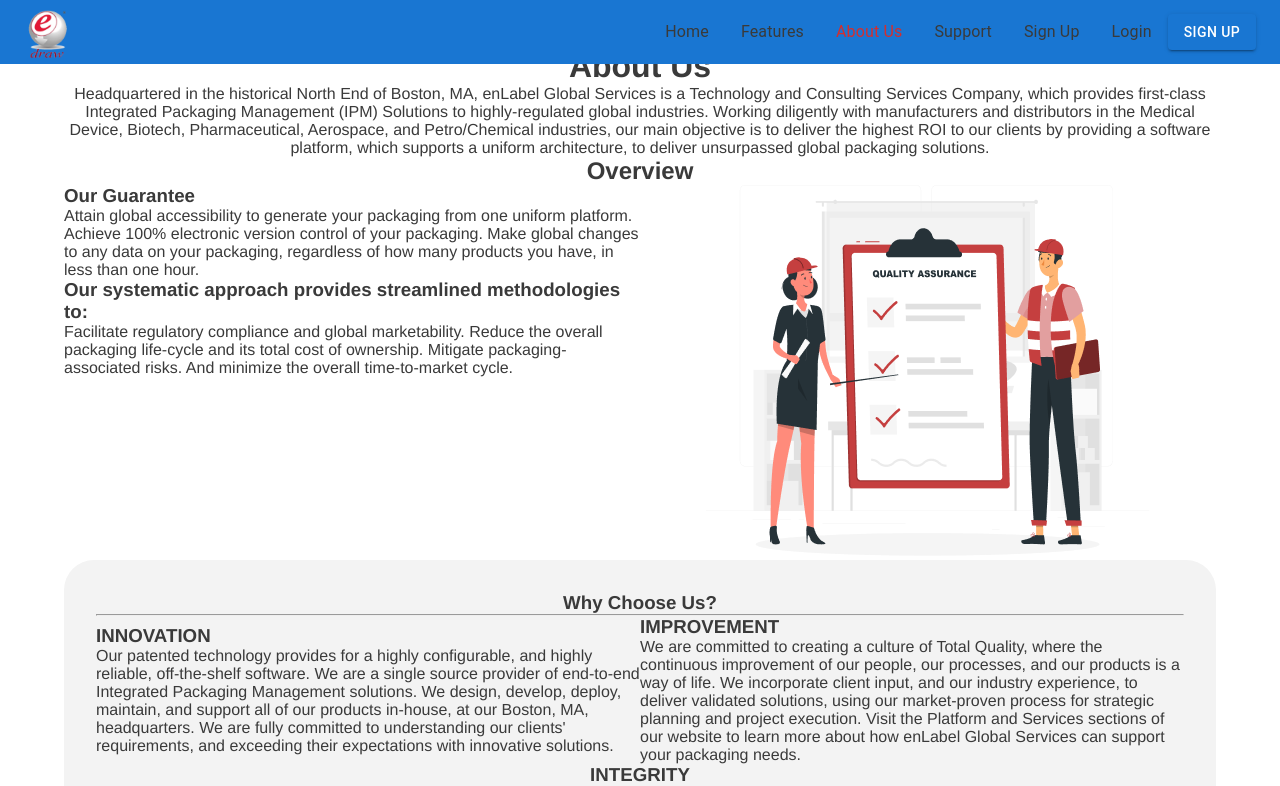
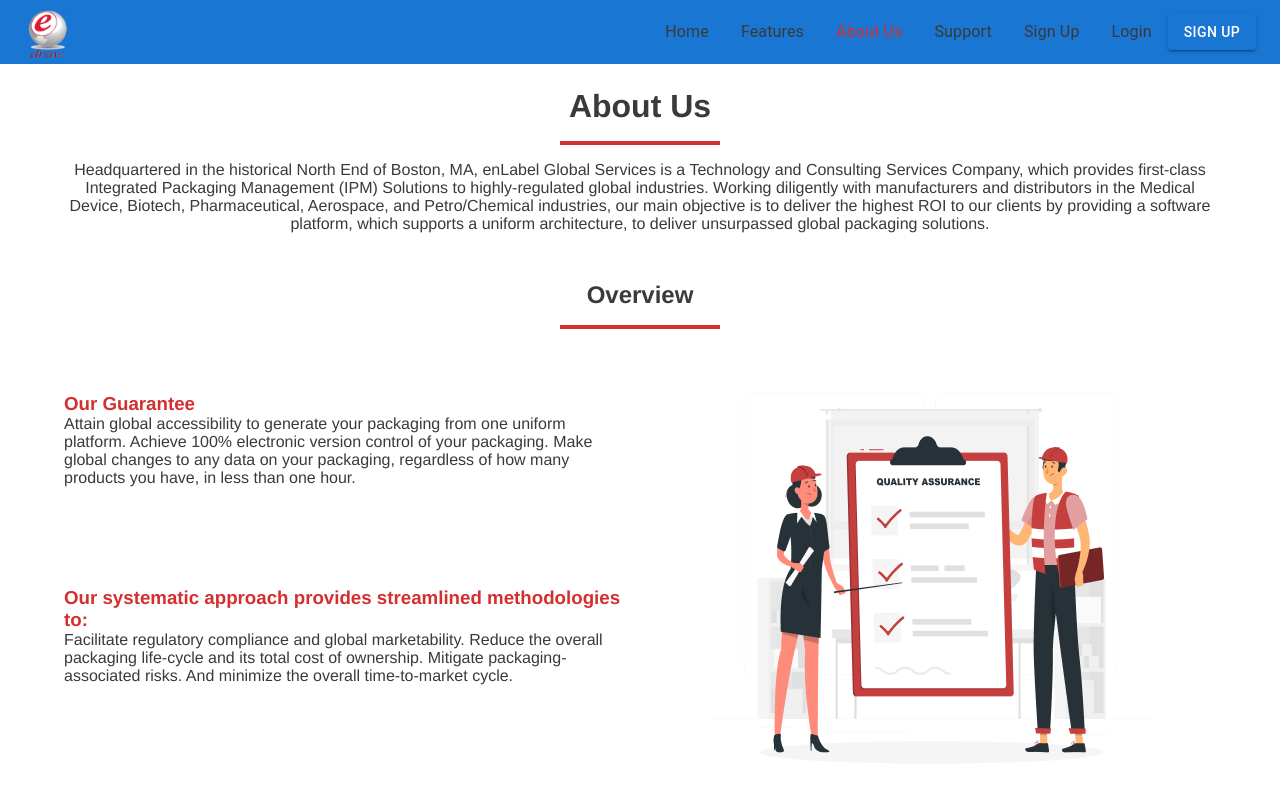
Before and after one commit to jason-ie/eDrawAuth, a Next.js app in the folder webapp/: page /about in a window 1280 px wide. Shown: the top 786 px of the page. Built offline with nearby package versions, Linux system fonts and the light colour scheme.

Commit message:
about page css

```diff
--- a/webapp/pages/about.css
+++ b/webapp/pages/about.css
@@ -6,6 +6,27 @@
     padding: 2rem;
 }
 
+
+.container {
+    max-width: 1400px;
+    place-items: center;
+    place-content: center;
+    padding: 2.5rem 0rem;
+}
 .text-center{
     text-align: center;
 }
+
+.hr{
+    height: 4px;
+    background-color: #D32F2F;
+    border: none;
+    width: 10rem;
+    margin-top: 1rem;
+    margin-bottom: 1rem;
+    place-self: center;
+}
+
+.red-text{
+    color: #D32F2F;
+}
--- a/webapp/pages/about.js
+++ b/webapp/pages/about.js
@@ -18,9 +18,10 @@
   return (
     <>
       <Container className='container'>
-        <Grid container>
+        <Grid container rowSpacing={6} columnSpacing={2}>
           <Grid size={12} className="text-center">
             <h1>About Us</h1>
+            <hr className='hr'></hr>
             <p>
               Headquartered in the historical North End of Boston, MA, enLabel Global Services is a Technology and Consulting Services Company, which provides first-class Integrated Packaging Management (IPM) Solutions to highly-regulated global industries.
               Working diligently with manufacturers and distributors in the Medical Device, Biotech, Pharmaceutical, Aerospace, and Petro/Chemical industries, our main objective is to deliver the highest ROI to our clients by providing a software platform, which supports a uniform architecture, to deliver unsurpassed global packaging solutions.
@@ -28,16 +29,19 @@
           </Grid>
           <Grid className="text-center" size={12} >
             <h2>Overview</h2>
+            <hr className='hr'></hr>
           </Grid>
-          <Grid size={{ xs: 12, sm: 12, md: 6, lg: 6, xl: 6 }}>
-            <div>
-              <h3>Our Guarantee</h3>
+          <Grid container size={{ xs: 12, sm: 12, md: 6, lg: 6, xl: 6 }} rowSpacing={2}>
+              <Grid>
+              <h3 className='red-text'>Our Guarantee</h3>
               <p>
                 Attain global accessibility to generate your packaging from one uniform platform.
                 Achieve 100% electronic version control of your packaging.
                 Make global changes to any data on your packaging, regardless of how many products you have, in less than one hour.
               </p>
-              <h3>
+              </Grid>
+              <Grid>
+              <h3 className='red-text'>
                 Our systematic approach provides streamlined methodologies to:
               </h3>
               <p>
@@ -46,7 +50,7 @@
                 Mitigate packaging-associated risks.
                 And minimize the overall time-to-market cycle.
               </p>
-            </div>
+              </Grid>
           </Grid>
           <Grid className="text-center" size={{ xs: 12, sm: 12, md: 6, lg: 6, xl: 6 }}>
             <img src='/vector18.png' />
@@ -54,11 +58,11 @@
           <Grid container className="grey-card">
             <Grid className="text-center" size={12} >
               <h3>Why Choose Us?</h3>
-              <hr></hr>
+              <hr className='hr'></hr>
             </Grid>
             <Grid size={{ xs: 12, sm: 12, md: 6, lg: 6, xl: 6 }}>
               <div>
-                <h3>
+                <h3 className='red-text'>
                   INNOVATION
                 </h3>
                 <p>
@@ -68,9 +72,9 @@
                 </p>
               </div>
             </Grid>
-            <Grid  size={{ xs: 12, sm: 12, md: 6, lg: 6, xl: 6 }}>
+            <Grid  size={{ xs: 12, sm: 12, md: 6, lg: 6, xl: 6 }} >
               <div>
-                <h3>
+                <h3 className='red-text'>
                   IMPROVEMENT
                 </h3>
                 <p>
@@ -81,7 +85,7 @@
               </div>
             </Grid>
             <Grid className="text-center" size={12}>
-              <h3>INTEGRITY</h3>
+              <h3 className='red-text'>INTEGRITY</h3>
             </Grid>
             <Grid className="text-center" size={12}>
               <p>
```
